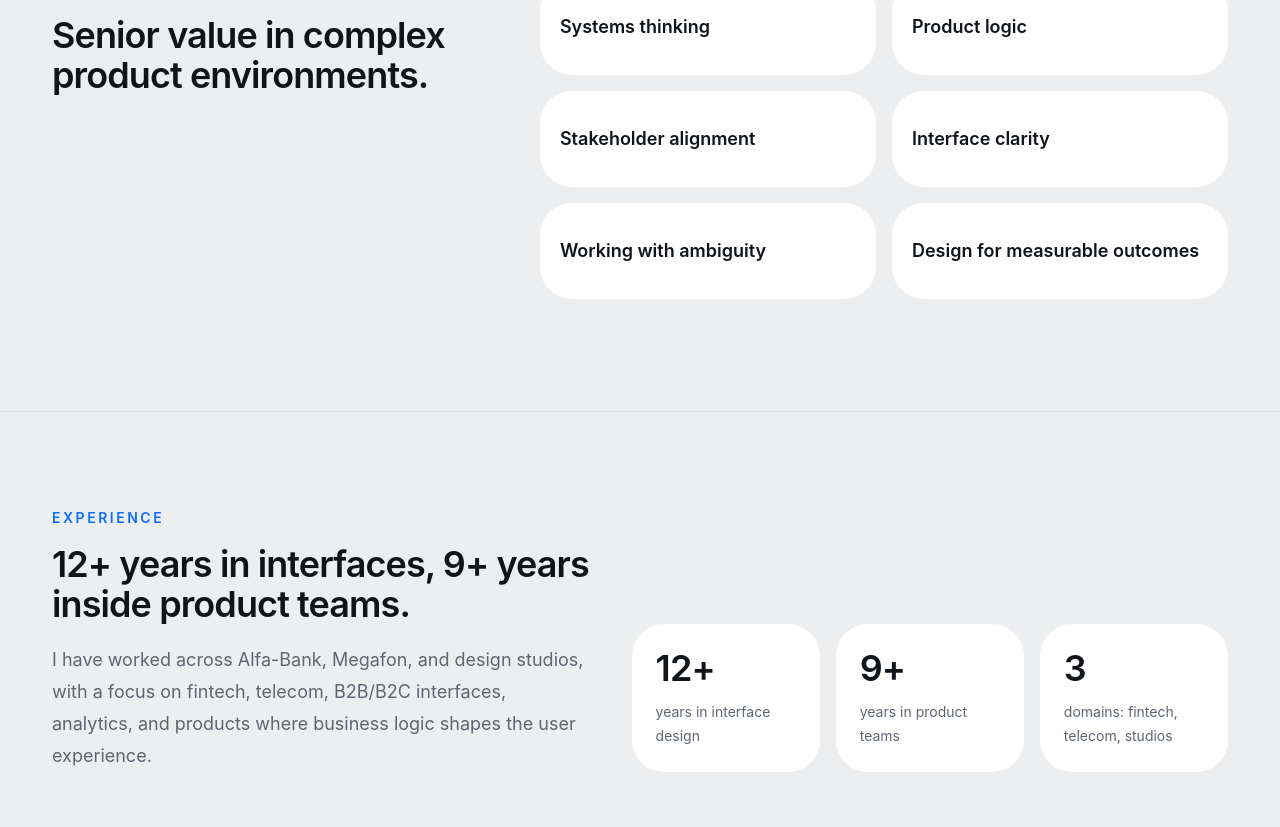
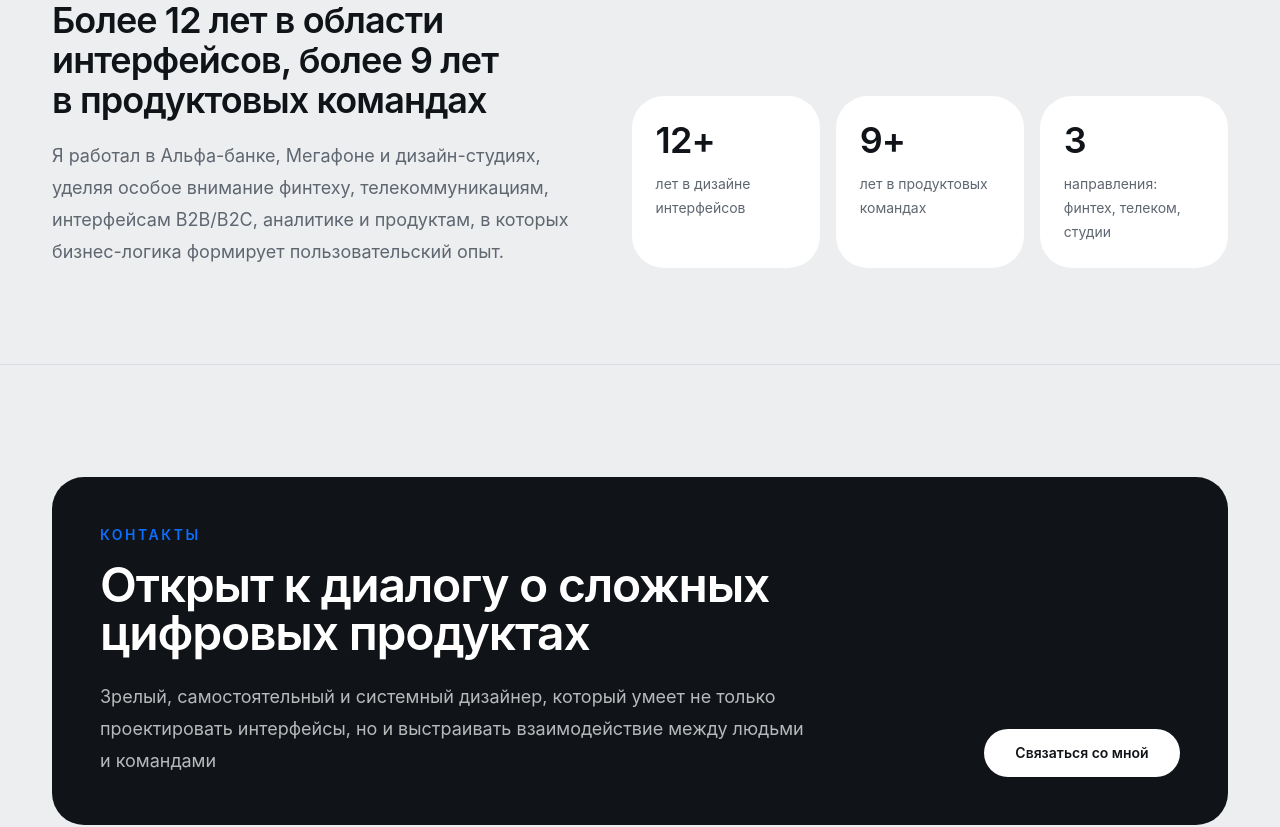
Before and after one commit to evgenyzhe/portfolio, a Next.js app: page / in a window 1280 px wide. Shown: the part 3625-4452 px from the top of the page. Built offline with nearby package versions, Linux system fonts and the light colour scheme.

Commit message:
Окончательная правка текста

```diff
--- a/app/page.tsx
+++ b/app/page.tsx
@@ -9,8 +9,7 @@ import { getAssetPath } from "@/lib/get-asset-path";
 import {
   caseStudies,
   positioningItems,
-  processSteps,
-  strengths
+  processSteps
 } from "@/lib/portfolio-data";
 
 export default function Home() {
@@ -163,40 +162,21 @@ export default function Home() {
         </div>
       </section>
 
-      <section className="py-20 sm:py-28">
-        <div className="mx-auto grid max-w-7xl gap-12 px-[52px] lg:grid-cols-[0.78fr_1.22fr]">
-          <SectionHeading
-            eyebrow="Strengths"
-            title="Senior value in complex product environments."
-          />
-          <div className="grid gap-4 sm:grid-cols-2">
-            {strengths.map((strength) => (
-              <div
-                key={strength}
-                className="flex min-h-24 items-center rounded-[32px] bg-white p-5 text-lg font-semibold text-ink"
-              >
-                {strength}
-              </div>
-            ))}
-          </div>
-        </div>
-      </section>
-
       <section
         id="experience"
         className="border-y border-line bg-transparent py-20 sm:py-24"
       >
         <div className="mx-auto grid max-w-7xl gap-10 px-[52px] lg:grid-cols-[0.95fr_1.05fr] lg:items-end">
           <SectionHeading
-            eyebrow="Experience"
-            title="12+ years in interfaces, 9+ years inside product teams."
-            description="I have worked across Alfa-Bank, Megafon, and design studios, with a focus on fintech, telecom, B2B/B2C interfaces, analytics, and products where business logic shapes the user experience."
+            eyebrow="Опыт"
+            title="Более 12&nbsp;лет в&nbsp;области интерфейсов, более 9&nbsp;лет в&nbsp;продуктовых командах"
+            description="Я&nbsp;работал в&nbsp;Альфа-банке, Мегафоне и&nbsp;дизайн-студиях, уделяя особое внимание финтеху, телекоммуникациям, интерфейсам B2B/B2C, аналитике и&nbsp;продуктам, в&nbsp;которых бизнес-логика формирует пользовательский опыт."
           />
           <div className="grid gap-4 sm:grid-cols-3">
             {[
-              ["12+", "years in interface design"],
-              ["9+", "years in product teams"],
-              ["3", "domains: fintech, telecom, studios"]
+              ["12+", "лет в\u00a0дизайне интерфейсов"],
+              ["9+", "лет в\u00a0продуктовых командах"],
+              ["3", "направления: финтех, телеком, студии"]
             ].map(([value, label]) => (
               <div key={label} className="rounded-[32px] bg-white p-6">
                 <p className="text-4xl font-semibold tracking-tight text-ink">
@@ -212,23 +192,23 @@ export default function Home() {
       <section id="contact" className="px-[52px] py-20 sm:py-28">
         <div className="mx-auto max-w-7xl rounded-[32px] bg-ink p-8 text-white sm:p-12 lg:flex lg:items-end lg:justify-between lg:gap-12">
           <div className="max-w-3xl">
-            <p className="text-sm font-semibold uppercase tracking-[0.18em] text-white/60">
-              Contact
+            <p className="text-sm font-semibold uppercase tracking-[0.18em] text-accent">
+              Контакты
             </p>
             <h2 className="mt-4 text-3xl font-semibold tracking-tight sm:text-5xl">
-              Looking for a designer who can work with complex product logic?
+              Открыт к&nbsp;диалогу о&nbsp;сложных цифровых продуктах
             </h2>
             <p className="mt-6 text-lg leading-8 text-white/70">
-              I am open to senior product design roles where research,
-              structure, interface clarity, and measurable product outcomes
-              matter.
+              Зрелый, самостоятельный и системный дизайнер, который умеет
+              не&nbsp;только проектировать интерфейсы, но&nbsp;и&nbsp;выстраивать
+              взаимодействие между людьми и&nbsp;командами
             </p>
           </div>
           <Link
             href="mailto:hello@example.com"
-            className="mt-8 inline-flex min-h-12 items-center justify-center rounded-full bg-white px-6 text-sm font-semibold text-ink transition-colors hover:bg-accent hover:text-white focus:outline-none focus:ring-2 focus:ring-white focus:ring-offset-2 focus:ring-offset-ink lg:mt-0"
+            className="mt-8 inline-flex min-h-12 min-w-[196px] shrink-0 items-center justify-center whitespace-nowrap rounded-full bg-white px-6 text-sm font-semibold text-ink transition-colors hover:bg-accent hover:text-white focus:outline-none focus:ring-2 focus:ring-white focus:ring-offset-2 focus:ring-offset-ink lg:mt-0"
           >
-            Contact me
+            Связаться со&nbsp;мной
           </Link>
         </div>
       </section>
--- a/components/section-heading.tsx
+++ b/components/section-heading.tsx
@@ -14,9 +14,7 @@ export function SectionHeading({
   return (
     <div className="max-w-3xl">
       <p
-        className={`text-sm font-semibold uppercase tracking-[0.18em] ${
-          inverted ? "text-white/60" : "text-accent"
-        }`}
+        className="text-sm font-semibold uppercase tracking-[0.18em] text-accent"
       >
         {eyebrow}
       </p>
```
